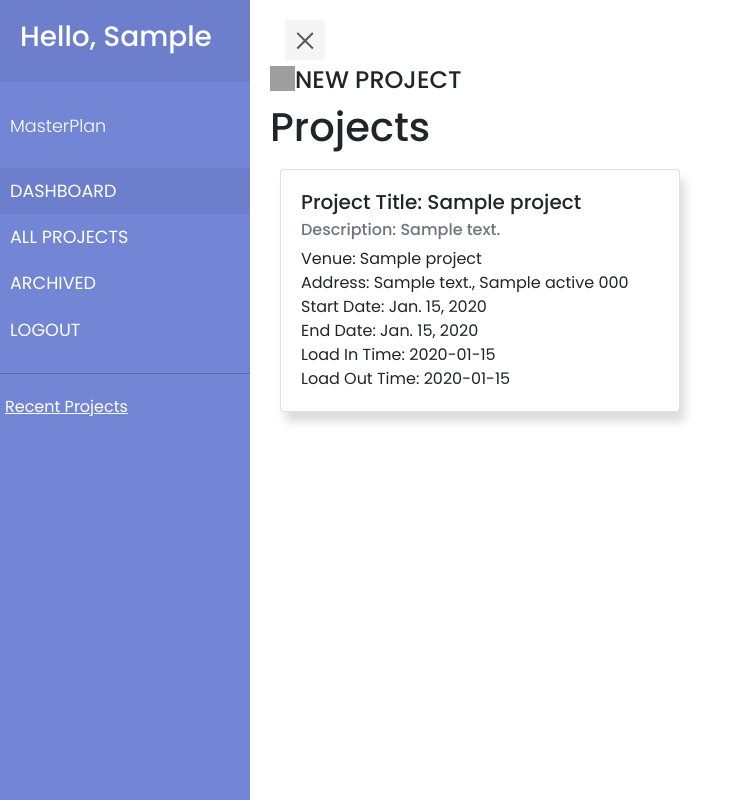
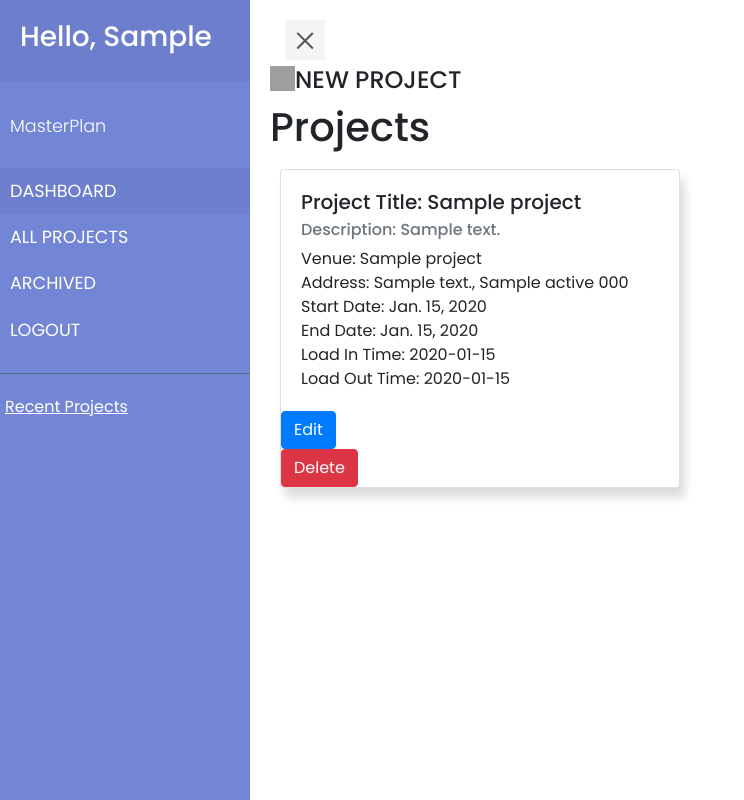
Before and after one commit to tstrotherIV/masterplan, a Django app: page /projects/ in a window 1280 px wide. Shown: the whole page, without its empty margins (0-744 px from the left). Run offline with Django 3.2, Linux system fonts and the light colour scheme; a user stored in the database is signed in; tables that the repository leaves empty hold one stand-in row (values such as "Sample post"); parts of the project's set-up code (start-up, migrations or seed data) failed here and were passed over; some libraries are stand-ins or nearby versions; grey boxes are pictures that could not be loaded.

Commit message:
edit and delete button work

```diff
--- a/masterplanapp/templates/projects/list.html
+++ b/masterplanapp/templates/projects/list.html
@@ -18,6 +18,16 @@
       <div>Load In Time: {{project.load_in_time }}</div>
       <div>Load Out Time: {{ project.load_out_time }}</div>
     </div>
+
+    <form action="{% url 'masterplanapp:project_details' project.id %}" method="GET">
+      {% csrf_token %}
+      <button class="btn btn-primary">Edit</button>
+    </form>
+    <form action="{% url 'masterplanapp:project' project.id %}" method="POST">
+      {% csrf_token %}
+      <input type="hidden" name="actual_method" value="DELETE">
+      <button class="btn btn-danger">Delete</button>
+    </form>
   </div>
 {% endfor %}
 </section>
```
